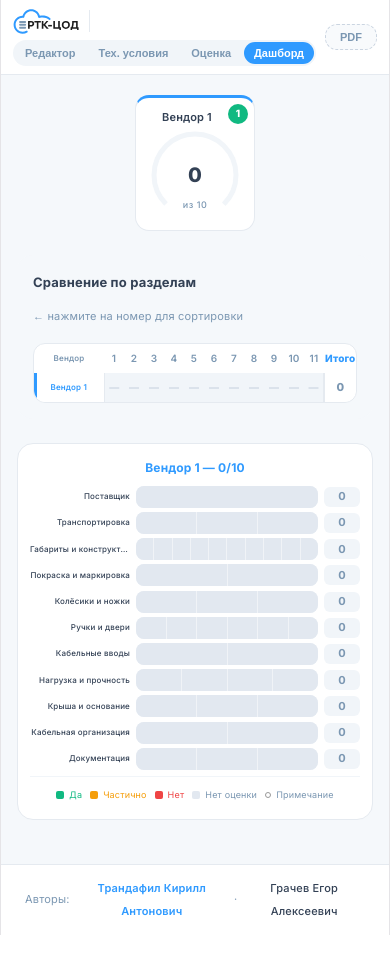
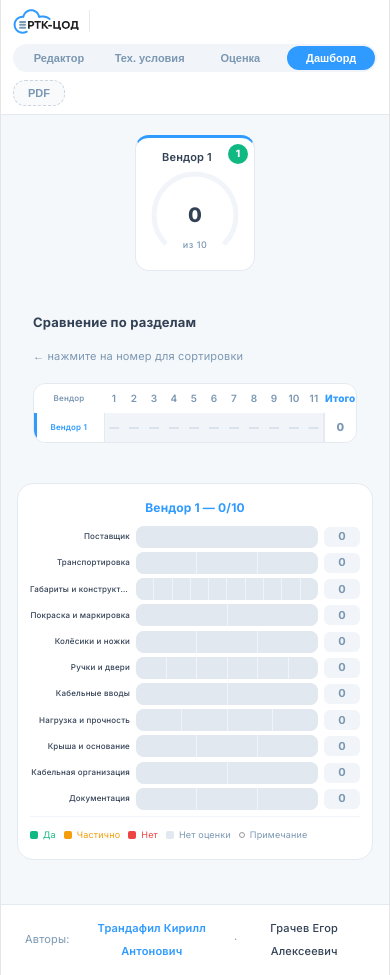
Before and after one commit to anezuf/Equipment-Testing, a React (Vite) app: page / in a window 390 px wide. Both pictures are taken after a click on the button "Дашборд". Before the commit the page ends 935 px from the top, so only its background shows below. Built offline with nearby package versions, Linux system fonts and the light colour scheme.

Commit message:
fix(mobile): full-width nav tabs on portrait, inline on landscape

```diff
--- a/src/App.jsx
+++ b/src/App.jsx
@@ -980,7 +980,7 @@ export default function App(){
                 <div style={{width:36,height:20,borderRadius:6,fontSize:11,fontWeight:700,background:valBg,color:valC,display:"flex",alignItems:"center",justifyContent:"center",flexShrink:0}}>{fmt(val)}</div>
               </div>;
             })}
-            <div className="vendor-legend-row" style={{display:"flex",gap:8,marginTop:6,marginLeft:0,paddingTop:6,borderTop:"1px solid #F1F5F9",flexWrap:"wrap",justifyContent:"center"}}>
+            <div className="vendor-legend-row" style={{display:"flex",gap:8,marginTop:6,marginLeft:0,paddingTop:6,borderTop:"1px solid #F1F5F9",flexWrap:"wrap"}}>
               <div className="vendor-legend-center" style={{display:"flex",alignItems:"center",gap:8,flexWrap:"wrap"}}>
                 <div style={{display:"flex",alignItems:"center",gap:5,fontSize:9,color:"#10B981"}}><div style={{width:8,height:8,borderRadius:2,background:"#10B981"}}/>Да</div>
                 <div style={{display:"flex",alignItems:"center",gap:5,fontSize:9,color:"#F59E0B"}}><div style={{width:8,height:8,borderRadius:2,background:"#F59E0B"}}/>Частично</div>
--- a/src/index.css
+++ b/src/index.css
@@ -239,19 +239,9 @@ button {
   [data-nav] {
     padding: 8px 12px !important;
   }
-  .nav-left-group {
-    flex-direction: column !important;
-    align-items: flex-start !important;
-    gap: 6px !important;
-    width: auto !important;
-  }
-  .nav-tabs {
-    width: auto !important;
-  }
-  .btn-nav {
-    padding: 5px 10px !important;
-    font-size: 11px !important;
-  }
+  .nav-left-group { flex-direction: column !important; align-items: flex-start !important; gap: 10px !important; width: 100% !important; }
+  .nav-tabs { width: 100% !important; justify-content: space-between !important; }
+  .btn-nav { flex: 1 !important; text-align: center !important; padding: 6px 4px !important; font-size: 11px !important; }
 
   /* View content: reduce top-level padding */
   .view-section-pad {
@@ -338,6 +328,12 @@ button {
   }
 }
 
+@media (max-width: 768px) and (orientation: landscape) {
+  .nav-left-group { flex-direction: row !important; align-items: center !important; gap: 8px !important; width: auto !important; }
+  .nav-tabs { width: auto !important; }
+  .btn-nav { flex: none !important; padding: 5px 10px !important; font-size: 11px !important; }
+}
+
 /* Hide НИТС label on very small screens */
 @media (max-width: 480px) {
   .nav-nits {
```
